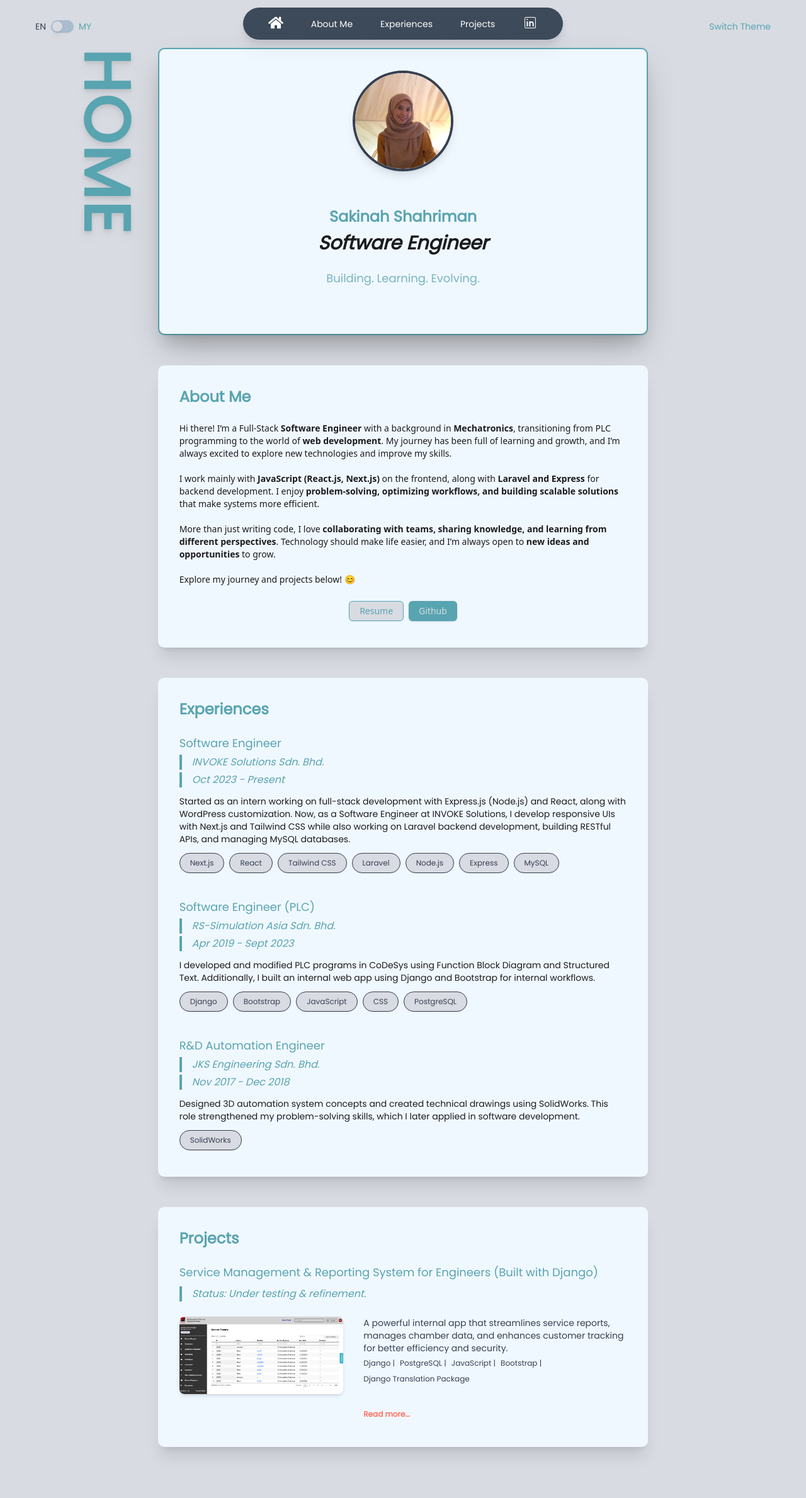
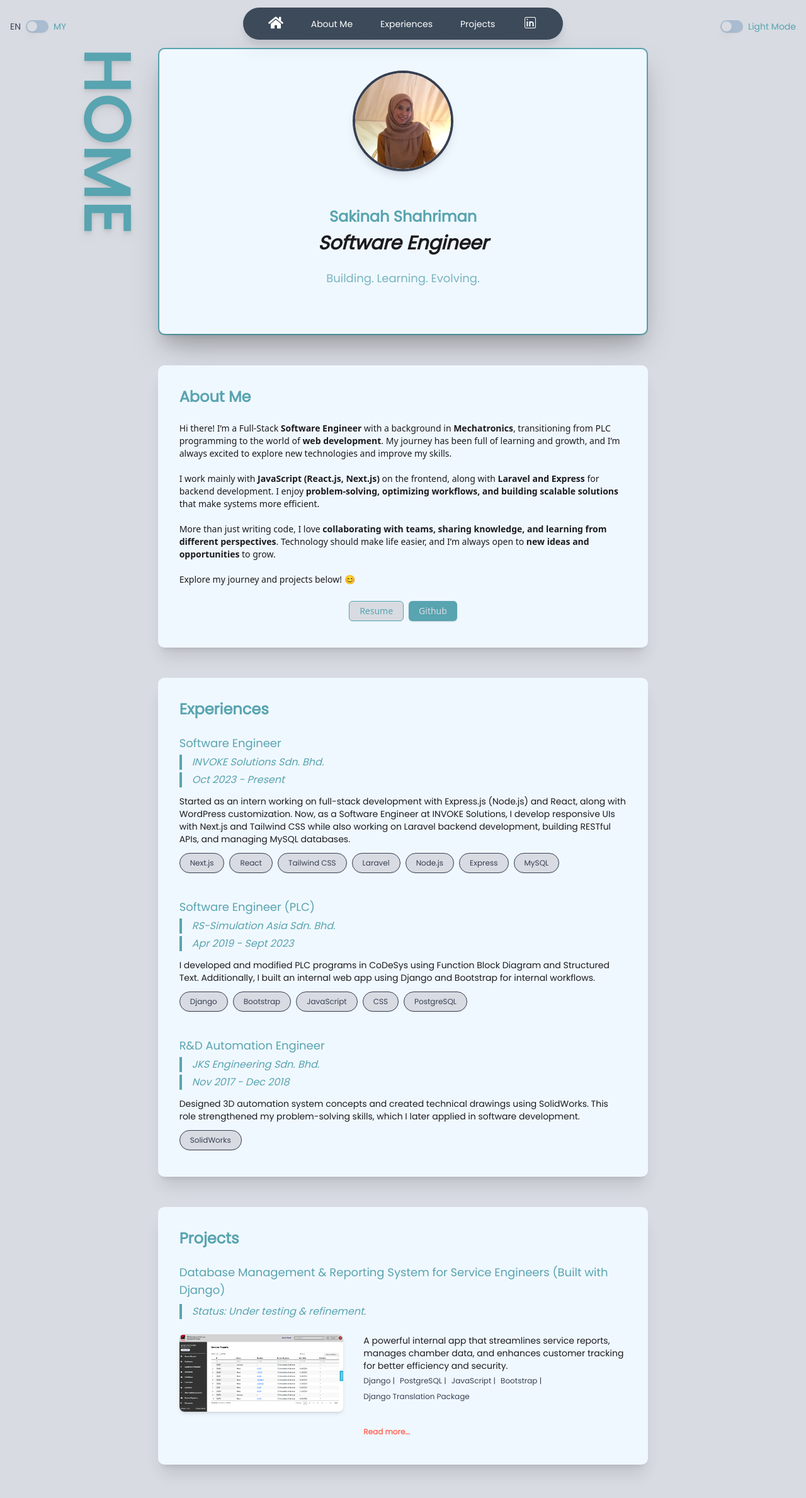
Before and after one commit to sknhshrmn/new-portfolio, a Next.js app: page / in a window 1280 px wide. Shown: the top 2378 px of the page at 63% size. Built offline with nearby package versions, Linux system fonts and the light colour scheme.

Commit message:
implement themes

```diff
--- /dev/null
+++ b/app/ThemeContext.tsx
@@ -0,0 +1,38 @@
+"use client";
+
+import { createContext, useContext, useEffect, useState } from "react";
+
+type Theme = "light" | "dark";
+
+const ThemeContext = createContext<
+  { theme: Theme; toggleTheme: () => void } | undefined
+>(undefined);
+
+export const ThemeProvider = ({ children }: { children: React.ReactNode }) => {
+  const [theme, setTheme] = useState<Theme>(() => {
+    if (typeof window !== "undefined") {
+      return (localStorage.getItem("theme") as Theme) || "light";
+    }
+    return "light";
+  });
+
+  useEffect(() => {
+    document.documentElement.classList.toggle("dark", theme === "dark");
+    localStorage.setItem("theme", theme);
+  }, [theme]);
+
+  const toggleTheme = () =>
+    setTheme((prev) => (prev === "light" ? "dark" : "light"));
+
+  return (
+    <ThemeContext.Provider value={{ theme, toggleTheme }}>
+      {children}
+    </ThemeContext.Provider>
+  );
+};
+
+export const useTheme = () => {
+  const context = useContext(ThemeContext);
+  if (!context) throw new Error("useTheme must be used within a ThemeProvider");
+  return context;
+};
--- a/app/data/projects.json
+++ b/app/data/projects.json
@@ -1,7 +1,7 @@
 [
   {
     "id": 1,
-    "title": "Service Management & Reporting System for Engineers (Built with Django)",
+    "title": "Database Management & Reporting System for Service Engineers (Built with Django)",
     "type": "Full-Stack Web Application (Internal System)",
     "description": "A powerful internal app that streamlines service reports, manages chamber data, and enhances customer tracking for better efficiency and security.",
     "techStack": [
--- a/app/layout.tsx
+++ b/app/layout.tsx
@@ -5,6 +5,8 @@ import Typography from "@/components/Shared/Typography";
 import ToggleLanguage from "@/components/Layout/ToggleLanguage";
 import { Switch } from "@radix-ui/react-switch";
 import Menu from "@/components/Layout/Menu";
+import { ThemeProvider } from "./ThemeContext";
+import ThemeSwitch from "@/components/Layout/ThemeSwitch";
 
 export const metadata: Metadata = {
   title: "Sakinah Shahriman",
@@ -21,10 +23,14 @@ export default function RootLayout({
       <body
         className={`${montserrat.variable} ${poppins.variable} bg-background text-foreground`}
       >
+        <ThemeProvider>
           <div className="relative grid grid-rows-[20px_1fr_20px] items-center justify-items-center min-h-screen px-4 pt-20 pb-8 sm:pt-8 sm:pb-10 max-w-[1200px] mx-auto">
-          <div className="w-full flex justify-between items-center">
-            <div className="flex items-center gap-2">
-              <Typography variant="p" className="font-poppins text-foreground">
+            <div className="w-full flex justify-between items-center ">
+              <div className="flex items-center gap-2 sm:fixed left-4">
+                <Typography
+                  variant="p"
+                  className="font-poppins text-foreground"
+                >
                   EN
                 </Typography>
                 <ToggleLanguage />
@@ -32,16 +38,12 @@ export default function RootLayout({
                   MY
                 </Typography>
               </div>
-            <div className="flex items-center gap-2">
-              <Switch />
-              <Typography variant="p" className="font-poppins text-primary">
-                Switch Theme
-              </Typography>
-            </div>
+              <ThemeSwitch />
             </div>
             <Menu />
             {children}
           </div>
+        </ThemeProvider>
       </body>
     </html>
   );
--- a/app/page.tsx
+++ b/app/page.tsx
@@ -53,7 +53,7 @@ export default function Home() {
           activeSection === "home"
             ? "border-2 border-primary shadow-2xl rounded-[10px]"
             : ""
-        } transition-all duration-100 ease-in-out hover:scale-101 hover:bg-primary/10 hover:shadow-lg`}
+        }  transition-all duration-100 ease-in-out hover:scale-101 hover:bg-primary/10 hover:shadow-lg`}
       >
         <ProfileCard />
       </section>
--- /dev/null
+++ b/components/Layout/ThemeSwitch.tsx
@@ -0,0 +1,20 @@
+"use client";
+
+import { Switch } from "@/components/ui/switch"; // Adjust path as needed
+import Typography from "../Shared/Typography";
+import { useTheme } from "@/app/ThemeContext";
+
+const ThemeSwitch = () => {
+  const { theme, toggleTheme } = useTheme();
+
+  return (
+    <div className="flex items-center gap-2 sm:fixed right-4">
+      <Switch checked={theme === "dark"} onCheckedChange={toggleTheme} />
+      <Typography variant="p" className="font-poppins text-primary">
+        {theme === "dark" ? "Dark Mode" : "Light Mode"}
+      </Typography>
+    </div>
+  );
+};
+
+export default ThemeSwitch;
--- a/components/Shared/Card.tsx
+++ b/components/Shared/Card.tsx
@@ -8,7 +8,7 @@ const Card: React.FC<CardProps> = ({ children }) => {
   return (
     <div
       className="relative border-2 border-transparent rounded-[10px] pt-8 flex flex-col gap-4 sm:gap-6 items-center w-full h-auto px-4 sm:px-8 py-10
-      bg-muted dark:bg-muted-dark/90 text-card-foreground overflow-hidden shadow-xl z-10
+      bg-muted dark:bg-background text-card-foreground overflow-hidden shadow-xl z-10
       bg-opacity-90 dark:bg-opacity-90"
     >
       {children}
--- a/components/Shared/ExperienceSubcard.tsx
+++ b/components/Shared/ExperienceSubcard.tsx
@@ -39,9 +39,7 @@ const ExperienceSubcard: React.FC<ExperienceSubcardProps> = ({ exp }) => {
             variant="outline"
             className="!text-muted-foreground rounded-full cursor-default border-muted-foreground"
           >
-            <Typography variant="small" className="!text-muted-foreground">
-              {stack}
-            </Typography>
+            <Typography variant="stack">{stack}</Typography>
           </Button>
         ))}
       </div>
--- a/components/Shared/ProjectSubCard.tsx
+++ b/components/Shared/ProjectSubCard.tsx
@@ -102,7 +102,7 @@ const ProjectSubCard: React.FC<ProjectSubCardProps> = ({ project }) => {
 
         <div className="flex flex-col justify-between">
           {/* Description */}
-          <Typography variant="p" className="!text-muted-foreground">
+          <Typography variant="p" className="!text-foreground">
             {description}
           </Typography>
 
--- a/components/Shared/Typography.tsx
+++ b/components/Shared/Typography.tsx
@@ -1,7 +1,7 @@
 import React, { CSSProperties } from "react";
 
 interface TypographyProps {
-  variant?: "h1" | "h2" | "h3" | "p" | "pHover" | "small" | "quote";
+  variant?: "h1" | "h2" | "h3" | "p" | "pHover" | "small" | "quote" | "stack";
   children: React.ReactNode;
   className?: string;
   style?: CSSProperties;
@@ -21,7 +21,8 @@ const Typography: React.FC<TypographyProps> = ({
     p: "text-xs sm:text-sm text-muted-foreground",
     pHover:
       "text-xs sm:text-sm text-white hover:text-accent transition-colors duration-300", // Hover accent color
-    small: "text-[0.75rem] sm:text-xs text-gray-600 dark:text-primary",
+    small: "text-[0.75rem] sm:text-xs text-primary",
+    stack: "text-[0.75rem] sm:text-xs text-muted-foreground dark:text-muted",
     quote:
       "text-xs sm:text-base italic border-l-4 border-primary pl-4 text-accent",
   };
@@ -29,13 +30,13 @@ const Typography: React.FC<TypographyProps> = ({
   const Component: keyof JSX.IntrinsicElements =
     variant === "quote"
       ? "blockquote"
-      : variant === "pHover" || variant === "small"
+      : variant === "pHover" || variant === "small" || variant === "stack"
       ? "span"
       : variant;
 
   return (
     <Component
-      className={`${baseStyles} ${styles[variant]} ${className} text-gray-900 dark:text-white`}
+      className={`${baseStyles} ${styles[variant]} ${className}`}
       {...props}
     >
       {children}
```
Also changed, not shown: components/Shared/ProjectDrawer.tsx (+29 -12 lines). Lines whose indentation alone changed are shown as unchanged.
